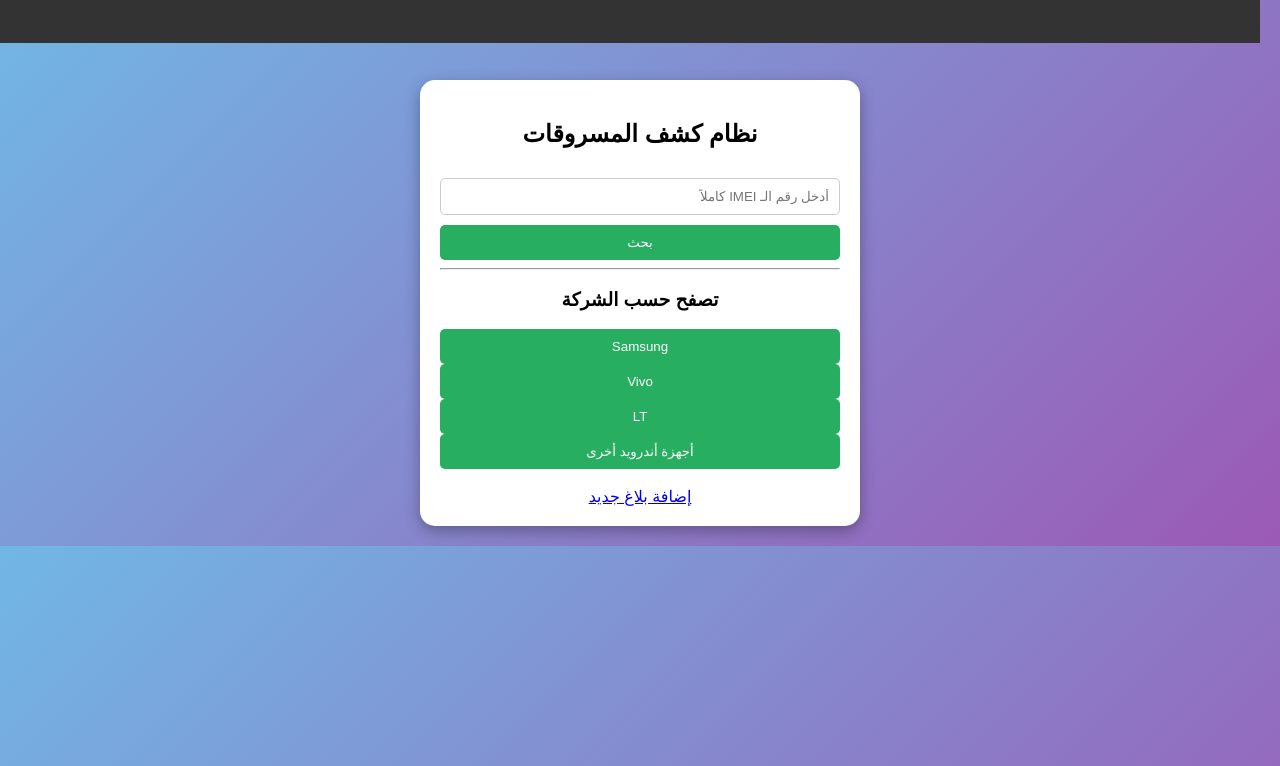
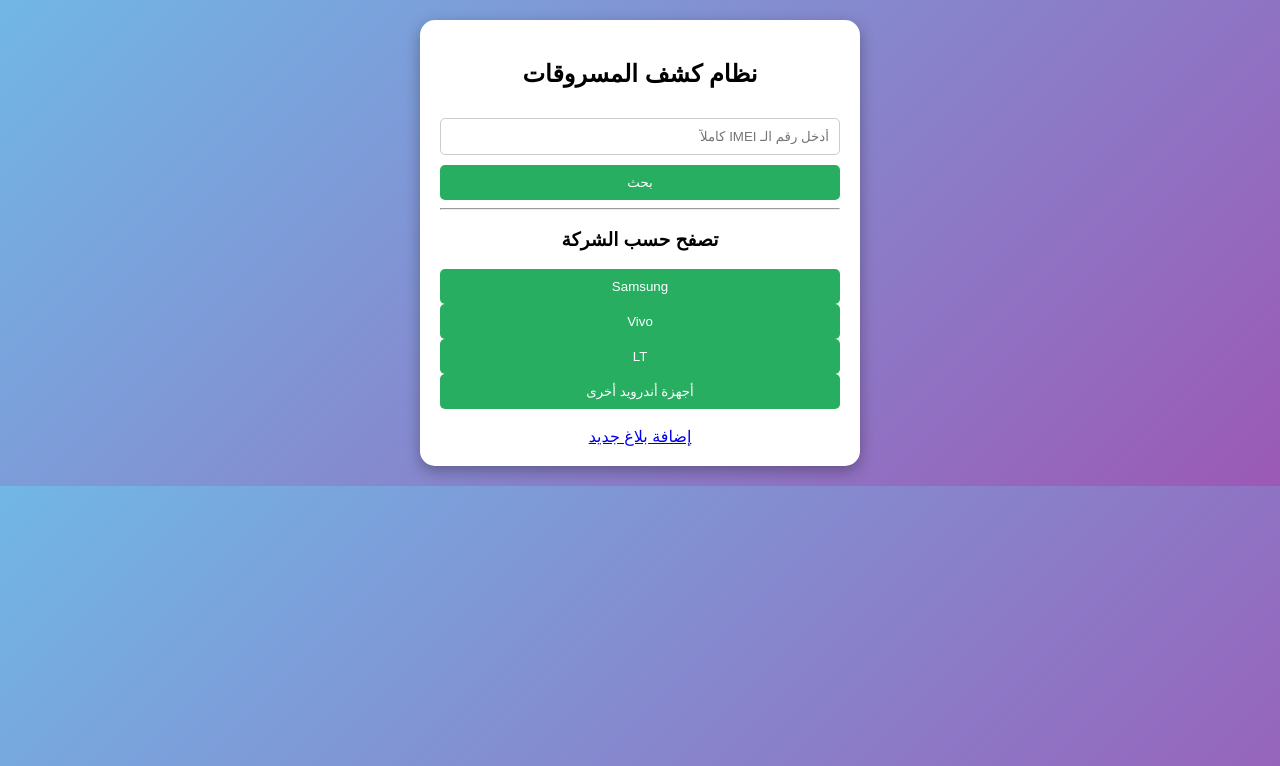
Before and after one commit to Ali202004/stolen-phones-project, a Flask app: page / in a window 1280 px wide. Shown: the top 766 px of the page. Run offline with Flask 3, Linux system fonts and the light colour scheme.

Commit message:
Update index.html

```diff
--- a/templates/index.html
+++ b/templates/index.html
@@ -5,8 +5,7 @@
     <link rel="stylesheet" href="{{ url_for('static', filename='style.css') }}">
 </head>
 <body>
-    <div class="marquee-bar"><marquee>صلى على النبي.. اذكر الله.. لا إله إلا الله</marquee></div>
-    <div class="container" style="margin-top: 60px;">
+    <div class="container">
         <h2>نظام كشف المسروقات</h2>
         <form action="/search" method="GET">
             <input type="text" name="imei" placeholder="أدخل رقم الـ IMEI كاملاً">
@@ -14,13 +13,11 @@
         </form>
         <hr>
         <h3>تصفح حسب الشركة</h3>
-        <div class="brands">
-            <a href="/search?brand=Samsung"><button>Samsung</button></a>
-            <a href="/search?brand=Vivo"><button>Vivo</button></a>
-            <a href="/search?brand=LT"><button>LT</button></a>
-            <a href="/search?brand=Android"><button>أجهزة أندرويد أخرى</button></a>
-        </div>
-        <br><a href="/add">إضافة بلاغ جديد</a>
+        <a href="/search?brand=Samsung"><button>Samsung</button></a>
+        <a href="/search?brand=Vivo"><button>Vivo</button></a>
+        <a href="/search?brand=LT"><button>LT</button></a>
+        <a href="/search?brand=Android"><button>أجهزة أندرويد أخرى</button></a>
+        <br><br><a href="/add">إضافة بلاغ جديد</a>
     </div>
 </body>
 </html>
```
